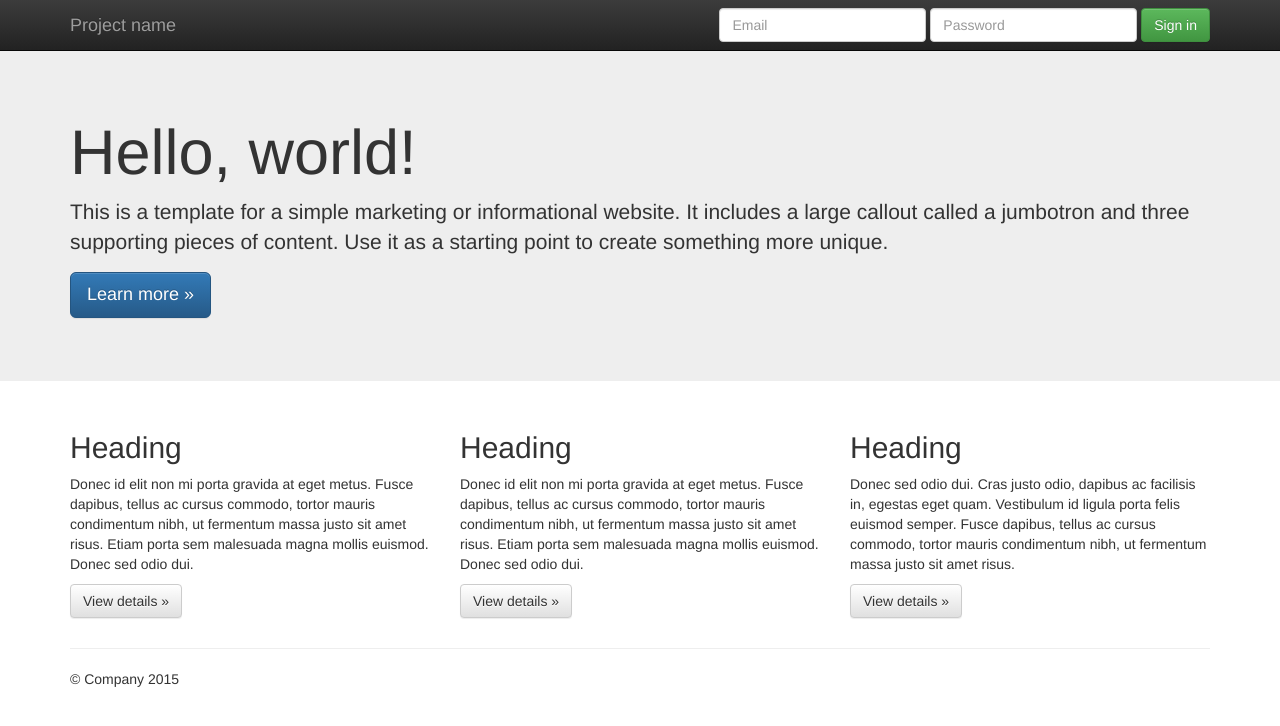
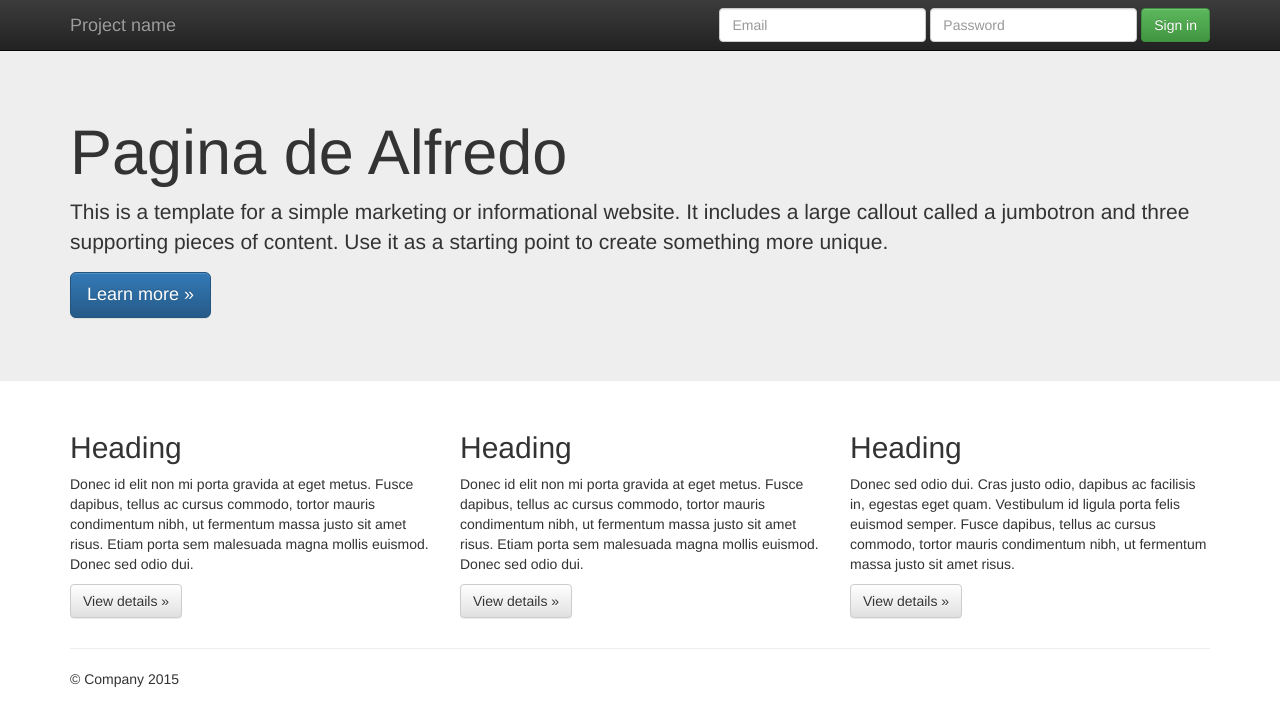
Before and after one commit to alfredosoriano/prueba2, a plain HTML site: page index.html in a window 1280 px wide. Drawn offline with nearby package versions, Linux system fonts and the light colour scheme.

Commit message:
Update index.html

```diff
--- a/index.html
+++ b/index.html
@@ -55,7 +55,7 @@
     <!-- Main jumbotron for a primary marketing message or call to action -->
     <div class="jumbotron">
       <div class="container">
-        <h1>Hello, world!</h1>
+        <h1>Pagina de Alfredo</h1>
         <p>This is a template for a simple marketing or informational website. It includes a large callout called a jumbotron and three supporting pieces of content. Use it as a starting point to create something more unique.</p>
         <p><a class="btn btn-primary btn-lg" href="#" role="button">Learn more &raquo;</a></p>
       </div>
```
